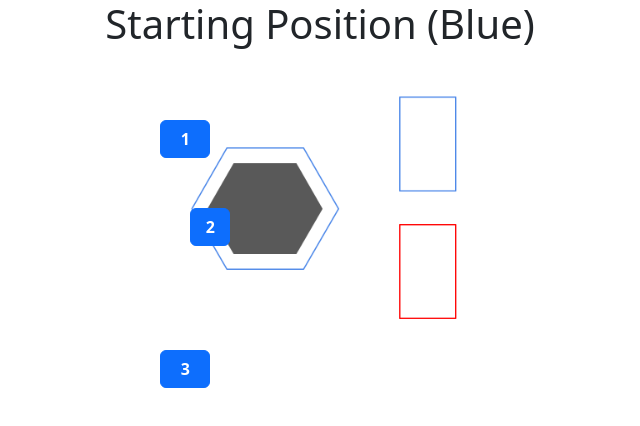
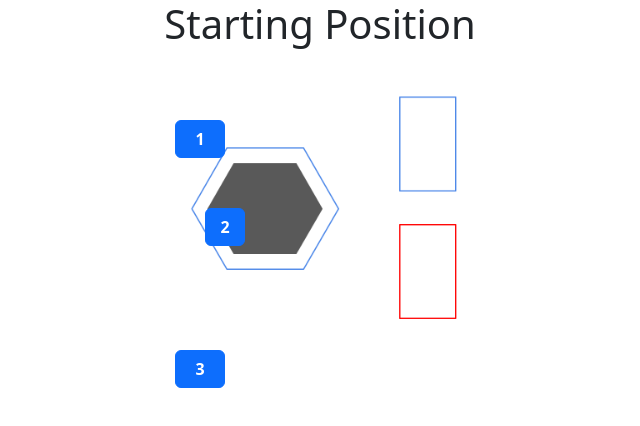
Before and after one commit to frc868/houndscout-2024, a Next.js app: page /sandbox in a window 1280 px wide. Shown: the top 426 px of the page, without its empty margins (320-960 px from the left). Built offline with nearby package versions, Linux system fonts and the light colour scheme; what next-redux-wrapper would draw is missing.

Commit message:
Added rotation if blueOnLeft to boilerplate

```diff
--- a/src/app/sandbox/page.tsx
+++ b/src/app/sandbox/page.tsx
@@ -10,20 +10,20 @@ export default function Data() {
 
     return(
         <>
+            {/* StartingPositionSelector */}
             <div className="d-flex justify-content-center">
                 <div className="position-relative">
                     <div className="d-flex flex-column">
-                        <h1 className="text-center mb-3">Starting Position (Blue)</h1>
+                        <h1 className="text-center mb-3">Starting Position</h1>
                         <img
                             className="mx-auto"
                             alt=""
+                            style={!blueOnLeft?{
+                                transform: 'rotate(180deg)'
+                            }:{}}
                             src={
                             allianceIsBlue//replace with alliance === Alliance.BLUE
-                                ? blueOnLeft
                                 ? "/assets/blue_start_prematch.png"
-                                : "/assets/blue_start_prematch.png"
-                                : blueOnLeft
-                                ? "/assets/red_start_prematch.png"
                                 : "/assets/red_start_prematch.png"
                             }
                             width={400}
@@ -146,6 +146,7 @@ export default function Data() {
                     </div>
                 </div>
             </div>
+
         </>
     )
 }
```
